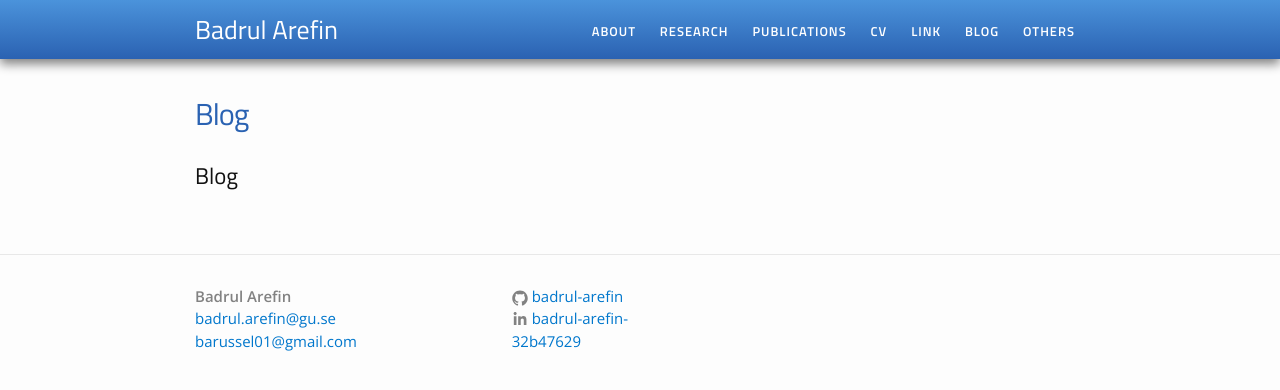
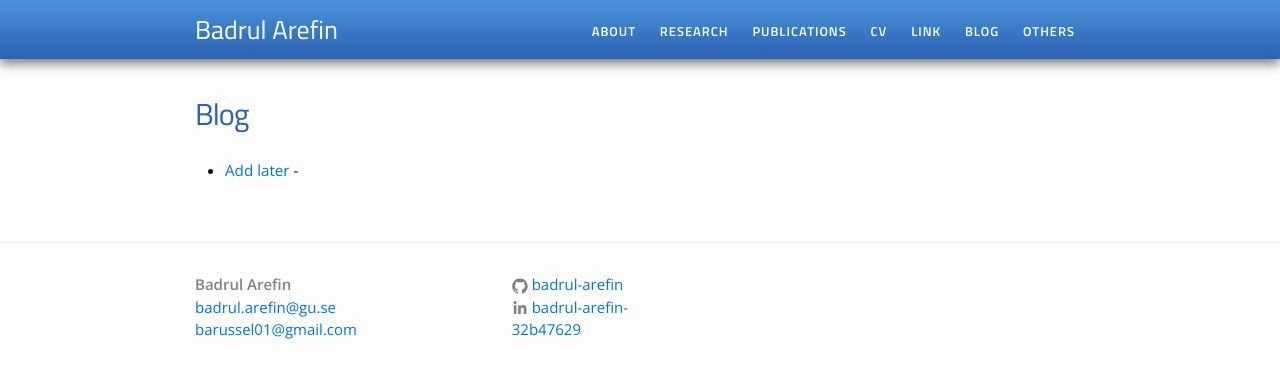
Before and after one commit to Badrul-Arefin/badrul-arefin.github.io, a Jekyll site: the page built from blog.md, in a window 1280 px wide. Shown: the top 390 px of the page. Built offline with Jekyll 4.4.1, drawn with Linux system fonts in a browser that asks for light colours.

Commit message:
Update blog.md

```diff
--- a/blog.md
+++ b/blog.md
@@ -3,4 +3,6 @@ layout: page
 permalink: /blog/
 title: Blog
 ---
-<h2>Blog</h2>
+<ul>
+	<li><a href="Add later">Add later</a> - </li>
+</ul>
```
